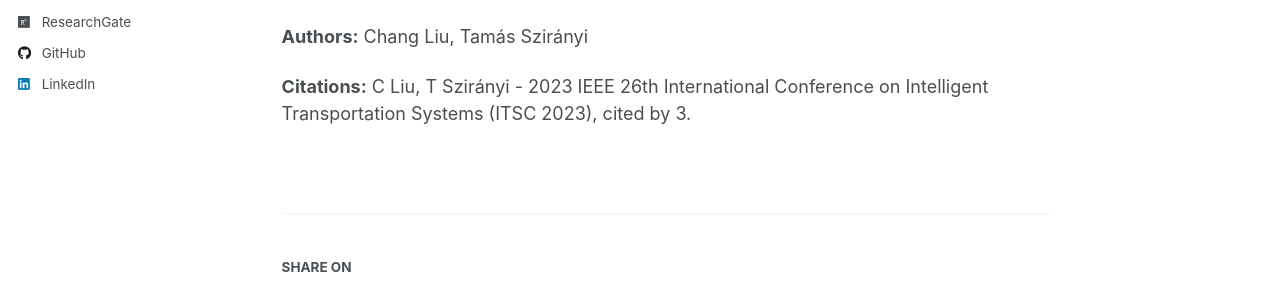
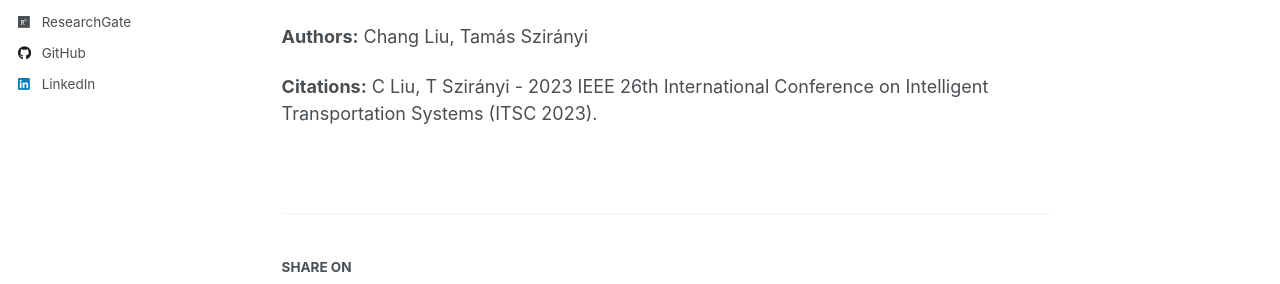
Before and after one commit to ChangLiu-bp/changliu-bp.github.io, a Jekyll site: the page built from _talks/itsc2023.md, in a window 1280 px wide and 1397 px high. Shown: the part 582-866 px from the top of the window. Built offline with Jekyll 4.4.1, drawn with Linux system fonts in a browser that asks for light colours; some web fonts are replaced; a script that is not in the unit is left out.

Commit message:
Update itsc2023.md

```diff
--- a/_talks/itsc2023.md
+++ b/_talks/itsc2023.md
@@ -18,4 +18,4 @@ A case study of the Chongqing wildfire on August 24, 2022, demonstrates the effe
 
 **Authors:** Chang Liu, Tamás Szirányi
 
-**Citations:** C Liu, T Szirányi - 2023 IEEE 26th International Conference on Intelligent Transportation Systems (ITSC 2023), cited by 3.
+**Citations:** C Liu, T Szirányi - 2023 IEEE 26th International Conference on Intelligent Transportation Systems (ITSC 2023).
```
